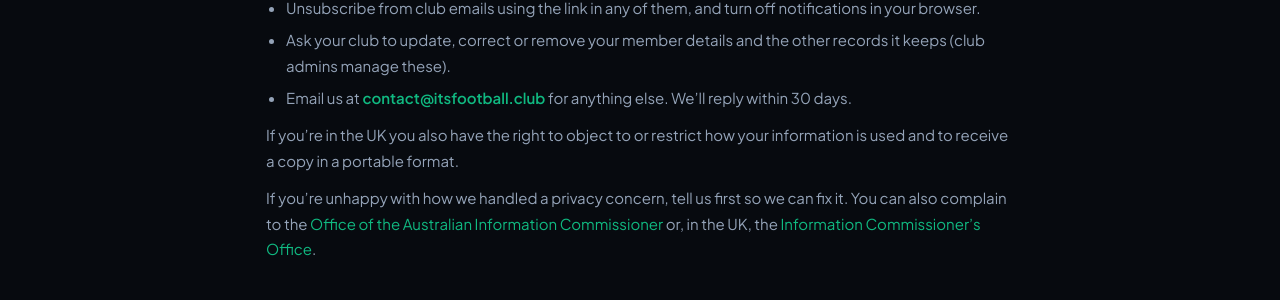
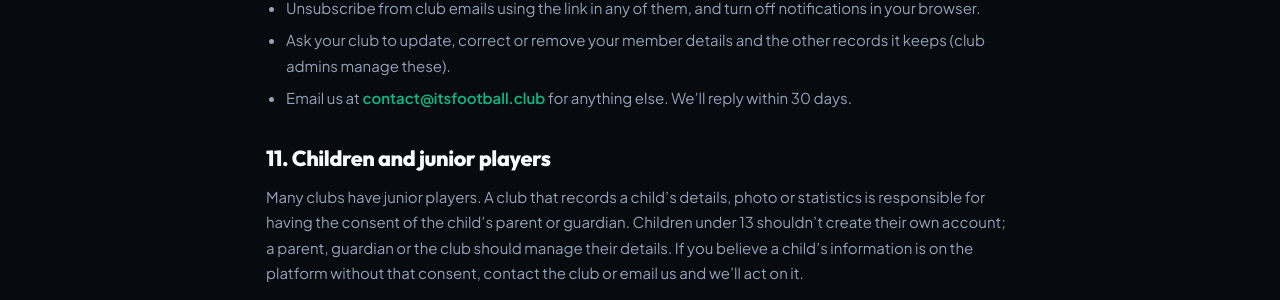
Before and after one commit to MaheshShrestha7/Itsfootball.club, a Next.js app: page /privacy in a window 1280 px wide. Shown: the part 3780-4080 px from the top of the page. Built offline with nearby package versions, Linux system fonts and the light colour scheme; no server answers; the database is empty.

Commit message:
Remove UK rights and complaints paragraphs from privacy policy
Co-Authored-By: Claude Opus 5.5 (1M context) <noreply@anthropic.com>
Claude-Session: https://claude.ai/code/session_012aBHZPJHRfc9j7uiHLnV3g

```diff
--- a/app/privacy/page.tsx
+++ b/app/privacy/page.tsx
@@ -148,8 +148,6 @@ const sections: LegalSection[] = [
           <li>Ask your club to update, correct or remove your member details and the other records it keeps (club admins manage these).</li>
           <li>Email us at {mail} for anything else. We&rsquo;ll reply within 30 days.</li>
         </ul>
-        <p>If you&rsquo;re in the UK you also have the right to object to or restrict how your information is used and to receive a copy in a portable format.</p>
-        <p>If you&rsquo;re unhappy with how we handled a privacy concern, tell us first so we can fix it. You can also complain to the <a href="https://www.oaic.gov.au" target="_blank" rel="noopener noreferrer" style={{ color: 'var(--club-primary)' }}>Office of the Australian Information Commissioner</a> or, in the UK, the <a href="https://ico.org.uk" target="_blank" rel="noopener noreferrer" style={{ color: 'var(--club-primary)' }}>Information Commissioner&rsquo;s Office</a>.</p>
       </>
     ),
   },
```
